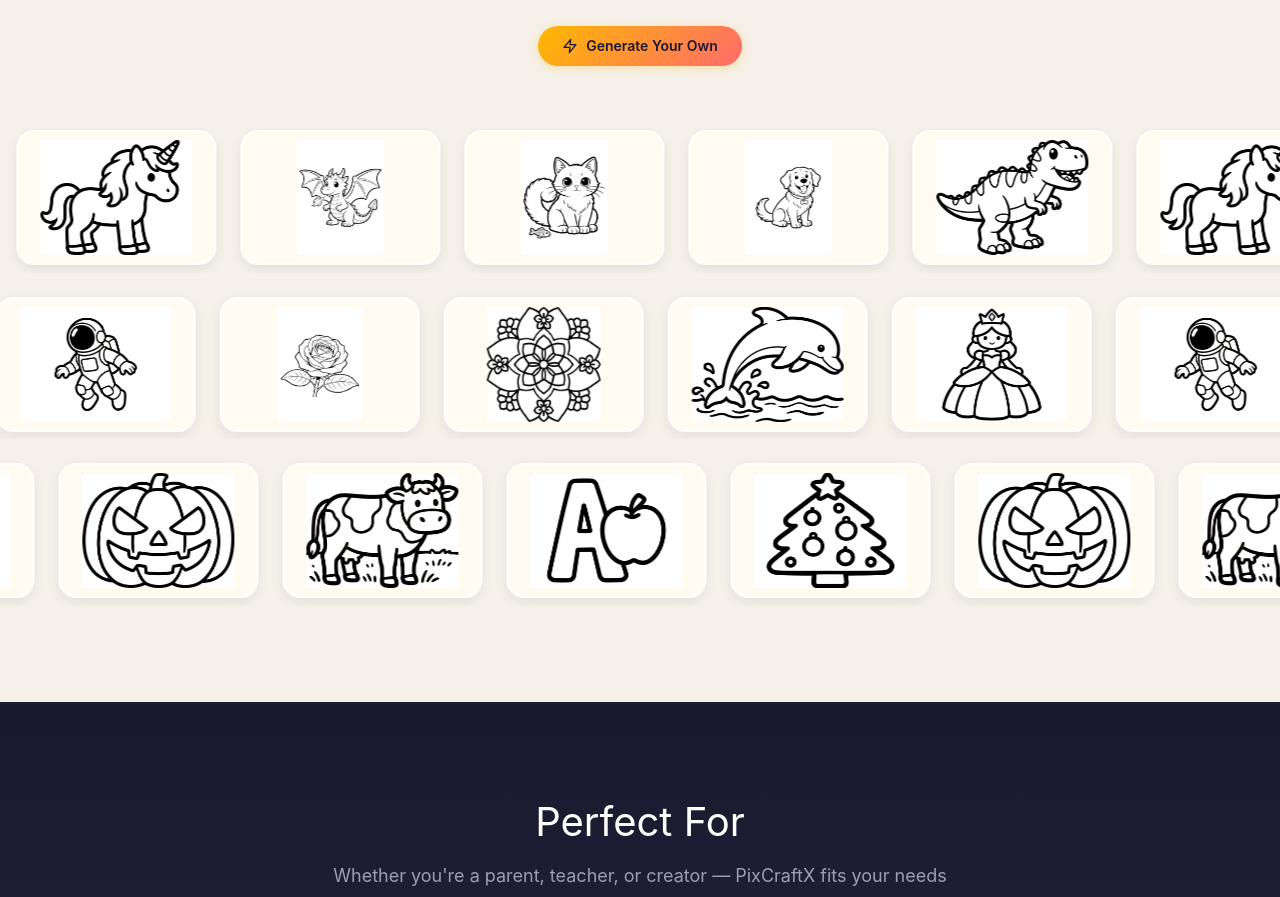
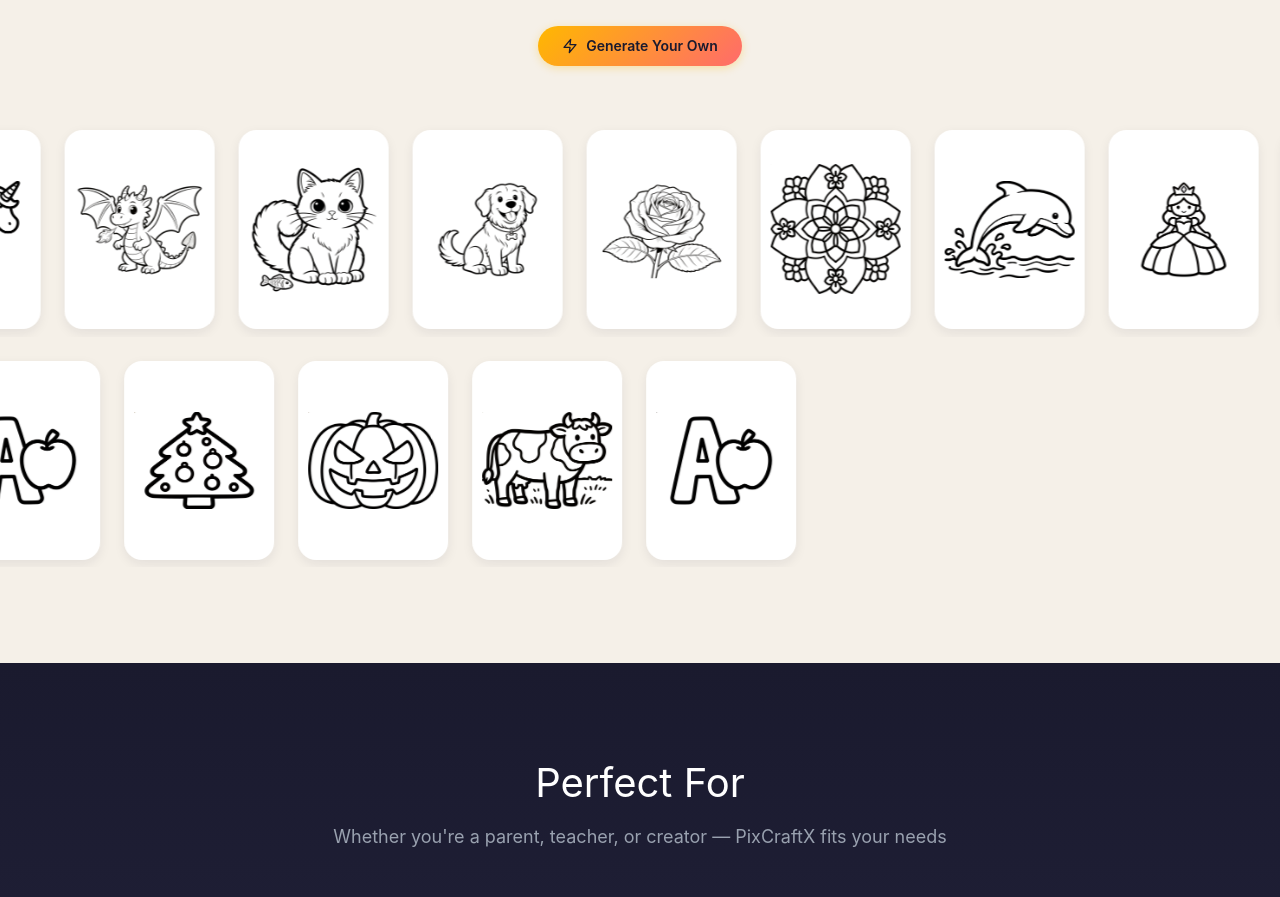
Before and after one commit to rinbs1120/pixcraftx, a Next.js app: page / in a window 1280 px wide. Shown: the part 1041-1938 px from the top of the page. Built offline with nearby package versions, Linux system fonts and the light colour scheme; no server answers; a web font is replaced by a local one.

Commit message:
fix: coloring-gallery 2-row marquee(7+7), 3:4 portrait cards, white bg, click-to-inner-page; fix double comma in coloring-themes.ts

```diff
--- a/src/components/sections/coloring-gallery.tsx
+++ b/src/components/sections/coloring-gallery.tsx
@@ -4,64 +4,72 @@ import React from 'react';
 import Image from 'next/image';
 
 const themes = [
-  { name: 'Dinosaur', image: '/seo-samples/dinosaur-1.png' },
-  { name: 'Unicorn', image: '/seo-samples/unicorn-1.png' },
-  { name: 'Dragon', image: '/seo-samples/dragon-1.png' },
-  { name: 'Cat', image: '/seo-samples/cat-1.png' },
-  { name: 'Dog', image: '/seo-samples/dog-1.png' },
-  { name: 'Flower', image: '/seo-samples/flower-1.png' },
-  { name: 'Mandala', image: '/seo-samples/mandala-1.png' },
-  { name: 'Ocean', image: '/seo-samples/ocean-1.png' },
-  { name: 'Princess', image: '/seo-samples/princess-1.png' },
-  { name: 'Space', image: '/seo-samples/space-1.png' },
-  { name: 'Christmas', image: '/seo-samples/christmas-1.png' },
-  { name: 'Halloween', image: '/seo-samples/halloween-1.png' },
-  { name: 'Farm Animals', image: '/seo-samples/farm-animals-1.png' },
-  { name: 'Alphabet', image: '/seo-samples/alphabet-1.png' },
+  { name: 'Dinosaur', image: '/seo-samples/dinosaur-1.png', slug: 'dinosaur-coloring-pages' },
+  { name: 'Unicorn', image: '/seo-samples/unicorn-1.png', slug: 'unicorn-coloring-pages' },
+  { name: 'Dragon', image: '/seo-samples/dragon-1.png', slug: 'dragon-coloring-pages' },
+  { name: 'Cat', image: '/seo-samples/cat-1.png', slug: 'cat-coloring-pages' },
+  { name: 'Dog', image: '/seo-samples/dog-1.png', slug: 'dog-coloring-pages' },
+  { name: 'Flower', image: '/seo-samples/flower-1.png', slug: 'flower-coloring-pages' },
+  { name: 'Mandala', image: '/seo-samples/mandala-1.png', slug: 'mandala-coloring-pages' },
+  { name: 'Ocean', image: '/seo-samples/ocean-1.png', slug: 'ocean-coloring-pages' },
+  { name: 'Princess', image: '/seo-samples/princess-1.png', slug: 'princess-coloring-pages' },
+  { name: 'Space', image: '/seo-samples/space-1.png', slug: 'space-coloring-pages' },
+  { name: 'Christmas', image: '/seo-samples/christmas-1.png', slug: 'christmas-coloring-pages' },
+  { name: 'Halloween', image: '/seo-samples/halloween-1.png', slug: 'halloween-coloring-pages' },
+  { name: 'Farm Animals', image: '/seo-samples/farm-animals-1.png', slug: 'farm-animals-coloring-pages' },
+  { name: 'Alphabet', image: '/seo-samples/alphabet-1.png', slug: 'alphabet-coloring-pages' },
 ];
 
-const row1 = themes.slice(0, 5);
-const row2 = themes.slice(5, 10);
-const row3 = themes.slice(10, 14);
+// 2 rows for now (14 themes). Row3 opens when 20+ themes.
+// Each row max 10. New themes append to existing rows first.
+const ROW_SIZE = 10;
+const row1 = themes.slice(0, Math.min(themes.length, ROW_SIZE));
+const row2 = themes.slice(ROW_SIZE, Math.min(themes.length, ROW_SIZE * 2));
+const row3 = themes.slice(ROW_SIZE * 2, Math.min(themes.length, ROW_SIZE * 3));
 
 function ColoringCard({ theme }: { theme: (typeof themes)[0] }) {
   return (
-    <div className="flex-shrink-0 w-[180px] md:w-[200px]">
-      <div className="bg-white rounded-2xl overflow-hidden border-2 border-transparent hover:border-[#FFB800] hover:shadow-xl hover:scale-105 transition-all duration-300"
+    <a
+      href={`/${theme.slug}`}
+      className="flex-shrink-0 w-[130px] md:w-[150px]"
+    >
+      <div
+        className="bg-white rounded-2xl overflow-hidden border-2 border-transparent hover:border-[#FFB800] hover:shadow-xl hover:scale-105 transition-all duration-300"
         style={{ boxShadow: '0 4px 12px rgba(26,26,46,0.08)' }}
       >
-        <div className="relative w-full aspect-[3/2] bg-[#FFFBF0]">
+        <div className="relative w-full aspect-[3/4] bg-white">
           <Image
             src={theme.image}
             alt={theme.name + ' coloring page'}
             fill
             className="object-contain p-2"
-            sizes="200px"
+            sizes="150px"
           />
         </div>
       </div>
-    </div>
+    </a>
   );
 }
 
 function MarqueeRow({ items, direction }: { items: typeof themes; direction: 'left' | 'right' }) {
+  if (items.length === 0) return null;
+
   const animationName = direction === 'left' ? 'marquee-left' : 'marquee-right';
+  // Duplicate once for seamless infinite loop (CSS marquee technique)
+  const duplicated = [...items, ...items];
 
   return (
     <div className="overflow-hidden py-2">
       <div
         className="flex gap-4 md:gap-6"
         style={{
-          animation: animationName + ' 35s linear infinite',
+          animation: `${animationName} 40s linear infinite`,
           width: 'max-content',
           willChange: 'transform',
         }}
       >
-        {items.map((theme) => (
-          <ColoringCard key={'a-' + theme.name} theme={theme} />
-        ))}
-        {items.map((theme) => (
-          <ColoringCard key={'b-' + theme.name} theme={theme} />
+        {duplicated.map((theme, i) => (
+          <ColoringCard key={`${theme.slug}-${i}`} theme={theme} />
         ))}
       </div>
     </div>
@@ -96,7 +104,7 @@ export function ColoringGallery() {
       <div className="space-y-4">
         <MarqueeRow items={row1} direction="left" />
         <MarqueeRow items={row2} direction="right" />
-        <MarqueeRow items={row3} direction="left" />
+        {row3.length > 0 && <MarqueeRow items={row3} direction="left" />}
       </div>
     </section>
   );
```
